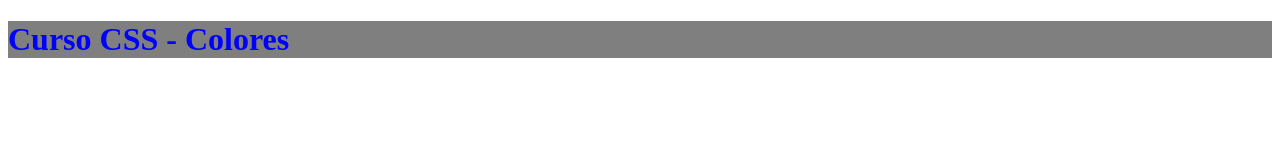
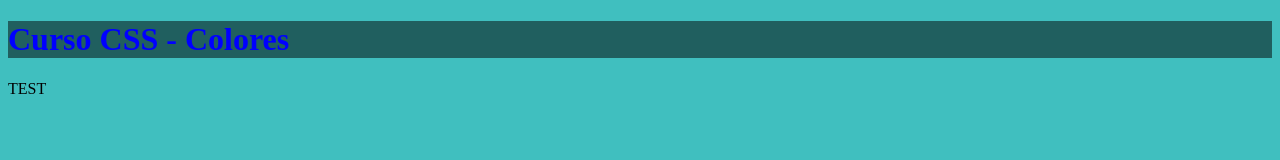
Before and after one commit to gustavoromerocl/curso-a-fondo-de-css, a plain HTML site: page colores.html in a window 1280 px wide. Drawn offline with Linux system fonts and the light colour scheme.

Commit message:
Colores - HSL y HSLA

```diff
--- a/colores.html
+++ b/colores.html
@@ -9,5 +9,6 @@
 </head>
 <body>
 <h1>Curso CSS - Colores</h1>
+<p>TEST</p>
 </body>
 </html>
--- a/css/colores.css
+++ b/css/colores.css
@@ -6,3 +6,13 @@ h1{
     background-color: rgba(0, 0, 0, 0.5);
     color: rgb(0,0,255);
 }
+/*https://www.w3schools.com/colors/colors_hsl.asp*/
+
+
+body{
+    background-color: hsl(180, 50%, 50%); /*matiz, saturacion, luminosidad*/
+}
+
+p{
+    background-color: hsla(180, 50%, 50%, 0.5) /*Agrega opacidad*/
+}
```
